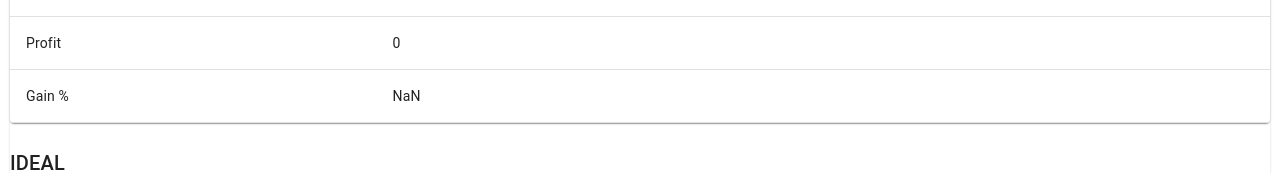
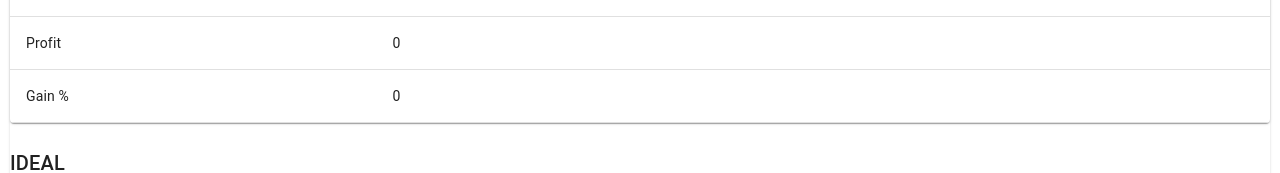
Before and after one commit to kjckangleon/asj-calculator, a React (Create React App) app: page / in a window 1280 px wide. Shown: the part 260-433 px from the top of the page. Built offline with nearby package versions, Linux system fonts and the light colour scheme.

Commit message:
Change fomula of gain percentage

```diff
--- a/src/components/Calculator.js
+++ b/src/components/Calculator.js
@@ -133,7 +133,7 @@ const Calculator = () => {
                 </TableRow>
                 <TableRow>
                   <TableCell>Gain %</TableCell>
-                  <TableCell>{newBalance / value}</TableCell>
+                  <TableCell>{Number((newBalance/value).toString().match(/^\d+(?:\.\d{0,2})?/))*100}</TableCell>
                 </TableRow>
               </TableBody>
             </Table>
```
